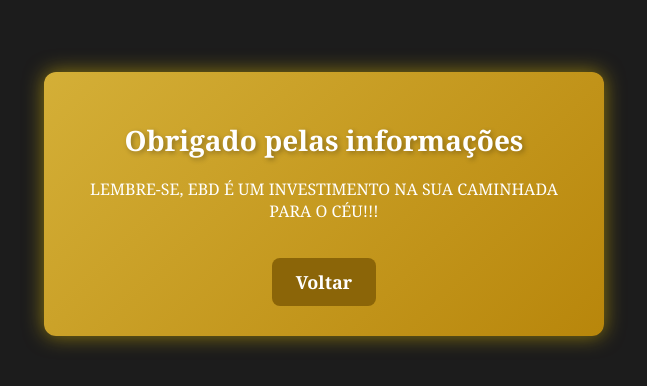
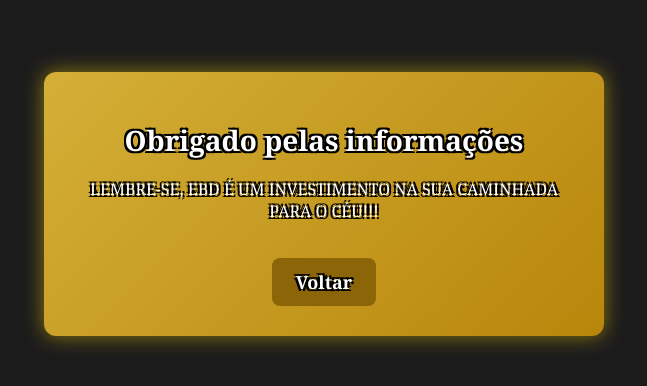
Before and after one commit to Joabe-Martins/Formulario-EBD, a plain HTML site: page thankyou.html in a window 1280 px wide. Shown: the part 196-582 px from the top of the page, without its empty margins (316-963 px from the left). Drawn offline with Linux system fonts and the light colour scheme.

Commit message:
Update stylethankyou.css

```diff
--- a/stylethankyou.css
+++ b/stylethankyou.css
@@ -48,3 +48,12 @@ h1 {
     background-color: #a67c00;
     transform: scale(1.05);
 }
+/* Adiciona uma borda preta ao redor das letras */
+.text-outline {
+    text-shadow:
+        -2px -2px 0 #000,
+         2px -2px 0 #000,
+        -2px  2px 0 #000,
+         2px  2px 0 #000;
+}
+}
```
